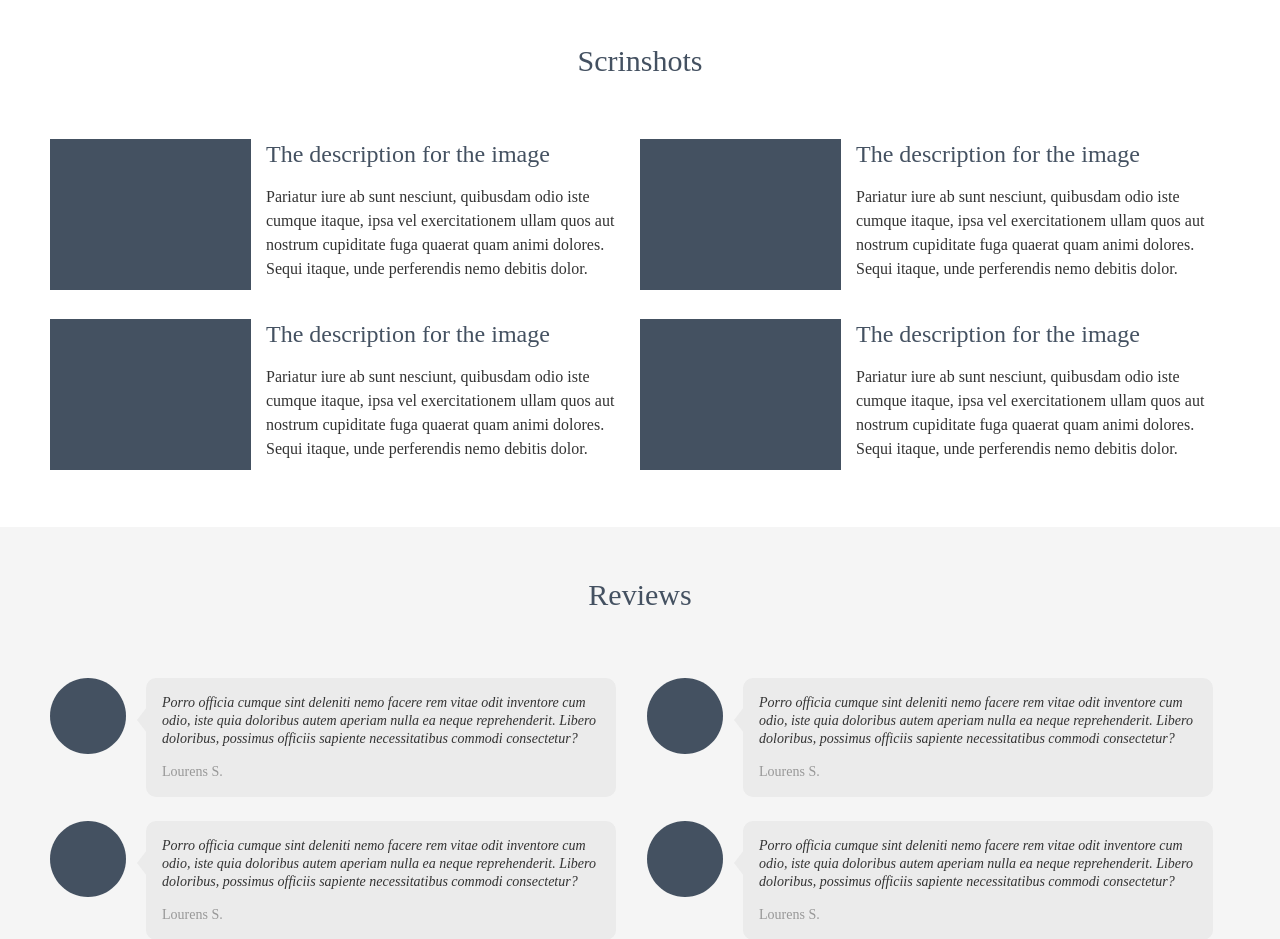
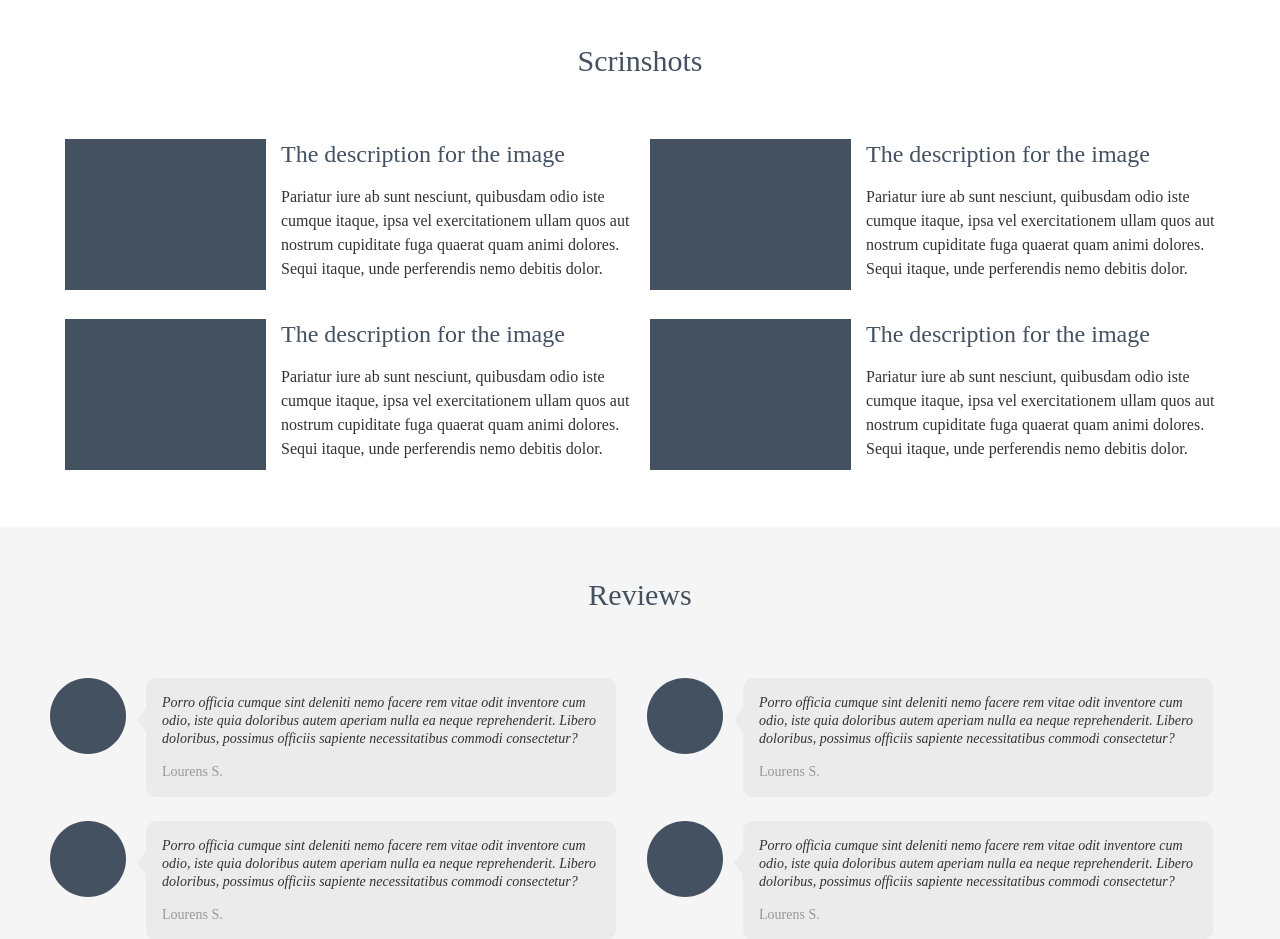
Before and after one commit to Evgeniya2709/First-progect, a plain HTML site: page index.html in a window 1280 px wide. Shown: the part 1320-2259 px from the top of the page. Drawn offline with Linux system fonts and the light colour scheme.

Commit message:
отредактировала блок Scrinshots: оформила при помощи тегов <figure> и <figcaption>

```diff
--- a/css/style.css
+++ b/css/style.css
@@ -146,24 +146,27 @@ header img {
     text-align: center;
 }
 
-.scrinshots img {
+figure {
+    width: 570px;
+    display: flex;
+    margin: 0;
+    padding: 0 0 0 15px;
+}
+
+figure img {
     width: 201px;
     height: 151px;
     display: inline-block;
-    margin: 0 0 29px 0;
+    margin: 0 15px 29px 0;
 }
 
-body > div > main > section.scrinshots > img:nth-child(6),
-body > div > main > section.scrinshots > img:nth-child(8) {
-    margin: 0;
+body > div > main > section.scrinshots > figure:nth-child(4) > img,
+body > div > main > section.scrinshots > figure:nth-child(5) > img {
+    margin: 0 15px 0 0;
 }
 
-.scrinshots-item {
-    width: 374px;
-    padding: 0 0 0 15px;
-}
 
-.scrinshots-item .hf {
+figcaption .hf {
     font-size: 24px;
     line-height: 30px;
     font-weight: 400;
@@ -171,7 +174,7 @@ body > div > main > section.scrinshots > img:nth-child(8) {
     padding: 0 0 15px 0;
 }
 
-.scrinshots-item p {
+figcaption p {
     font-size: 16px;
     line-height: 24px;
     font-weight: 400;
--- a/index.html
+++ b/index.html
@@ -51,26 +51,34 @@
 
     <section class="scrinshots">
       <span class="ht">Scrinshots</span>
-      <img src="img/scrinshots.png" alt="Scrinshots" width="201" height="151">
-      <div class="scrinshots-item">
+      <figure>
+        <img src="img/scrinshots.png" alt="Scrinshots" width="201" height="151">
+        <figcaption>
           <span class="hf">The description for the image</span>
           <p>Pariatur iure ab sunt nesciunt, quibusdam odio iste cumque itaque, ipsa vel exercitationem ullam quos aut nostrum cupiditate fuga quaerat quam animi dolores. Sequi itaque, unde perferendis nemo debitis dolor.</p>
-      </div>
-      <img src="img/scrinshots.png" alt="Scrinshots" width="201" height="151">
-      <div class="scrinshots-item">
+        </figcaption>
+      </figure>
+      <figure>
+        <img src="img/scrinshots.png" alt="Scrinshots" width="201" height="151">
+        <figcaption>
           <span class="hf">The description for the image</span>
           <p>Pariatur iure ab sunt nesciunt, quibusdam odio iste cumque itaque, ipsa vel exercitationem ullam quos aut nostrum cupiditate fuga quaerat quam animi dolores. Sequi itaque, unde perferendis nemo debitis dolor.</p>
-      </div>
-      <img src="img/scrinshots.png" alt="Scrinshots" width="201" height="151">
-      <div class="scrinshots-item">
+        </figcaption>
+      </figure>
+      <figure>
+        <img src="img/scrinshots.png" alt="Scrinshots" width="201" height="151">
+        <figcaption>
           <span class="hf">The description for the image</span>
           <p>Pariatur iure ab sunt nesciunt, quibusdam odio iste cumque itaque, ipsa vel exercitationem ullam quos aut nostrum cupiditate fuga quaerat quam animi dolores. Sequi itaque, unde perferendis nemo debitis dolor.</p>
-      </div>
-      <img src="img/scrinshots.png" alt="Scrinshots" width="201" height="151">
-      <div class="scrinshots-item">
+        </figcaption>
+      </figure>
+      <figure>
+        <img src="img/scrinshots.png" alt="Scrinshots" width="201" height="151">
+        <figcaption>
           <span class="hf">The description for the image</span>
           <p>Pariatur iure ab sunt nesciunt, quibusdam odio iste cumque itaque, ipsa vel exercitationem ullam quos aut nostrum cupiditate fuga quaerat quam animi dolores. Sequi itaque, unde perferendis nemo debitis dolor.</p>
-      </div>
+        </figcaption>
+      </figure>
     </section>
 
     <section class="reviews">
```
